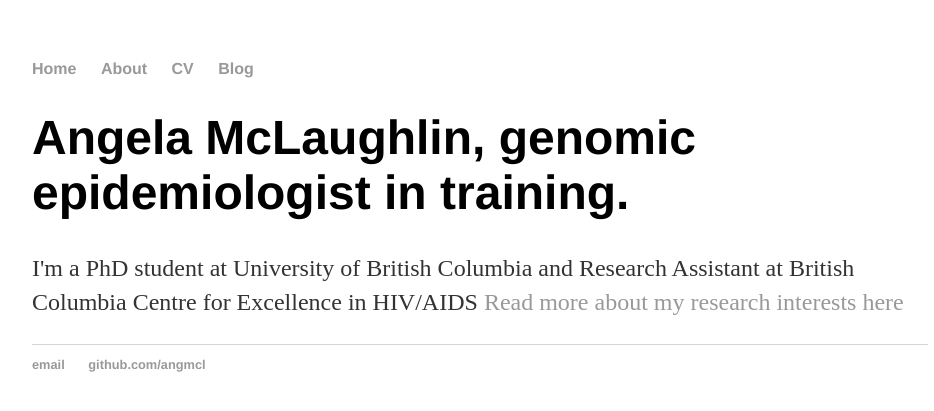
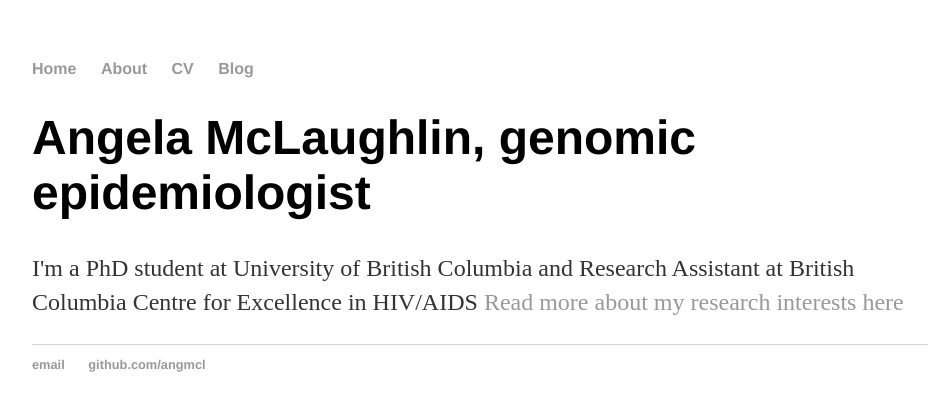
Before and after one commit to AngMcL/angmcl.github.io, a Jekyll site: the page built from index.html, in a window 1280 px wide. Shown: the top 411 px of the page, without its empty margins (160-1094 px from the left). Built offline with Jekyll 4.4.1, drawn with Linux system fonts in a browser that asks for light colours.

Commit message:
update index referring to default layout

```diff
--- a/index.html
+++ b/index.html
@@ -1,30 +1,8 @@
-<!DOCTYPE html>
-<html>
-	<head>
-		<title>Angela McLaughlin - who else?</title>
-		<!-- link to main stylesheet -->
-		<link rel="stylesheet" type="text/css" href="/css/main.css">
-	</head>
-	<body>
-		<nav>
-    		<ul>
-        		<li><a href="/">Home</a></li>
-	        	<li><a href="/about">About</a></li>
-        		<li><a href="/cv">CV</a></li>
-        		<li><a href="/blog">Blog</a></li>
-    		</ul>
-		</nav>
-		<div class="container">
-    		<div class="blurb">
-        		<h1>Angela McLaughlin, genomic epidemiologist in training. </h1>
-				<p>I'm a PhD student at University of British Columbia and Research Assistant at British Columbia Centre for Excellence in HIV/AIDS  <a href="/about">Read more about my research interests here</a></p>
-    		</div><!-- /.blurb -->
-		</div><!-- /.container -->
-		<footer>
-    		<ul>
-        		<li><a href="mailto:angela<dot>mclaugh@gmail.com">email</a></li>
-        		<li><a href="https://github.com/angmcl">github.com/angmcl</a></li>
-			</ul>
-		</footer>
-	</body>
-</html>
+---
+layout: default
+title: Angela McLaughlin
+---
+<div class="blurb">
+	<h1>Angela McLaughlin, genomic epidemiologist </h1>
+	<p>I'm a PhD student at University of British Columbia and Research Assistant at British Columbia Centre for Excellence in HIV/AIDS  <a href="/about">Read more about my research interests here</a></p>
+</div><!-- /.blurb -->
```
